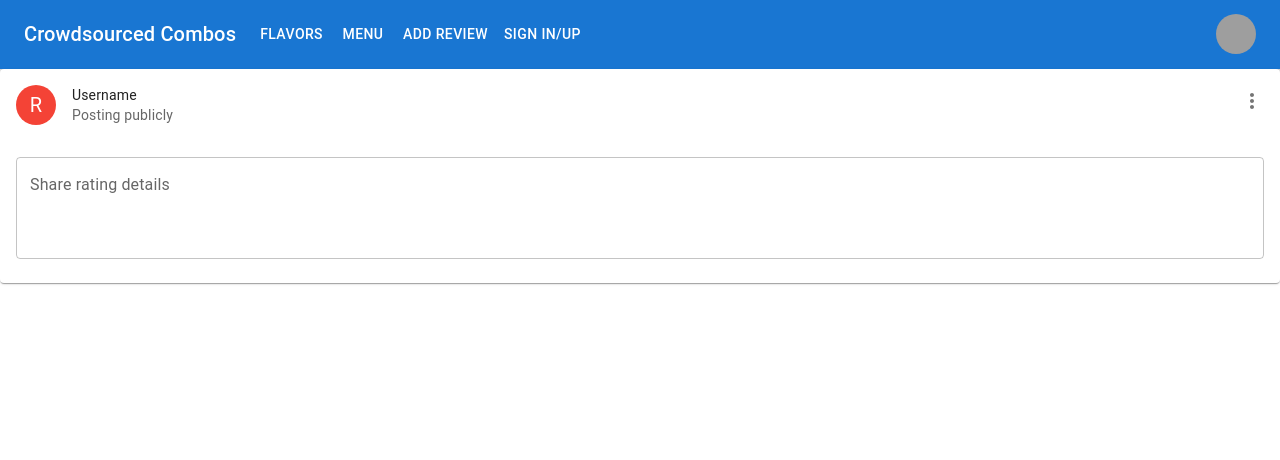
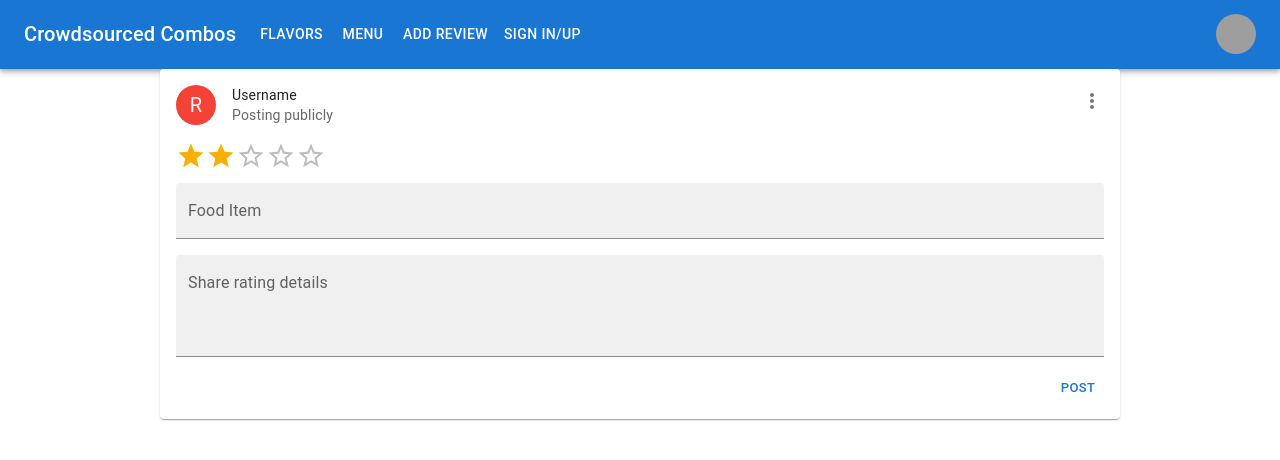
Before and after one commit to CroudsourcedCombos/main, a Next.js app in the folder frontend/: page /add-review in a window 1280 px wide. Shown: the top 460 px of the page. Built offline with nearby package versions, Linux system fonts and the light colour scheme; grey boxes are pictures that could not be loaded.

Commit message:
Right shifted the Post button on the Add Review page and cleaned up CSS

```diff
--- a/frontend/pages/add-review.js
+++ b/frontend/pages/add-review.js
@@ -5,21 +5,22 @@ import styles from "../styles/Home.module.css";
 import TextField from "@mui/material/TextField";
 import Rating from "@mui/material/Rating";
 import ResponsiveAppBar from "../components/navbar";
-import { styled } from '@mui/material/styles';
-import Card from '@mui/material/Card';
-import CardHeader from '@mui/material/CardHeader';
-import CardMedia from '@mui/material/CardMedia';
-import CardContent from '@mui/material/CardContent';
-import CardActions from '@mui/material/CardActions';
-import Collapse from '@mui/material/Collapse';
-import Avatar from '@mui/material/Avatar';
-import IconButton from '@mui/material/IconButton';
-import Typography from '@mui/material/Typography';
-import { red } from '@mui/material/colors';
-import FavoriteIcon from '@mui/icons-material/Favorite';
-import ShareIcon from '@mui/icons-material/Share';
-import ExpandMoreIcon from '@mui/icons-material/ExpandMore';
-import MoreVertIcon from '@mui/icons-material/MoreVert';
+import { styled } from "@mui/material/styles";
+import Card from "@mui/material/Card";
+import CardHeader from "@mui/material/CardHeader";
+import CardMedia from "@mui/material/CardMedia";
+import CardContent from "@mui/material/CardContent";
+import CardActions from "@mui/material/CardActions";
+import Collapse from "@mui/material/Collapse";
+import Avatar from "@mui/material/Avatar";
+import IconButton from "@mui/material/IconButton";
+import Typography from "@mui/material/Typography";
+import { red } from "@mui/material/colors";
+import FavoriteIcon from "@mui/icons-material/Favorite";
+import ShareIcon from "@mui/icons-material/Share";
+import ExpandMoreIcon from "@mui/icons-material/ExpandMore";
+import MoreVertIcon from "@mui/icons-material/MoreVert";
+import { Button } from "@mui/material";
 
 export default function AddReview() {
   const [value, setValue] = React.useState(2);
@@ -31,9 +32,9 @@ export default function AddReview() {
 
   return (
     <>
-
       <ResponsiveAppBar></ResponsiveAppBar>
-      <Card>
+      <div style={{display: 'flex', justifyContent: 'center'}}>
+        <Card style={{ width: "75%" }}>
           <CardHeader
             avatar={
               <Avatar sx={{ bgcolor: red[500] }} aria-label="recipe">
@@ -45,17 +46,39 @@ export default function AddReview() {
                 <MoreVertIcon />
               </IconButton>
             }
-
             title="Username"
             subheader="Posting publicly"
+            paddingBottom="2px"
           />
-      <CardContent>
-      {/* <div className={styles.container}>
-        <h1>Add Review</h1>
-      </div> */}
 
+          <CardContent style={{ paddingTop: "0px" }}>
+            <div>
+              <Rating
+                name="simple-controlled"
+                size="large"
+                // paddingTop="2px"
+                value={value}
+                onChange={(event, newValue) => {
+                  setValue(newValue);
+                }}
+              />
+            </div>
+            <div style={{paddingTop: '8px', paddingBottom: '8px'}}>
+              <TextField
+                id="filled-input-static"
+                label="Food Item"
+                // multiline
+                fullWidth
+                minRows={1}
+                maxRows={2}
+                reviewText={reviewText}
+                onChange={handleChange}
+                variant="filled"
+                paddingBottom="4px"
+              />
+            </div>
 
-      <div>
+            <div style={{paddingTop: '8px'}}>
               <TextField
                 id="outlined-multiline-flexible"
                 label="Share rating details"
@@ -65,10 +88,26 @@ export default function AddReview() {
                 maxRows={10}
                 reviewText={reviewText}
                 onChange={handleChange}
+                variant="filled"
+                // paddingBottom='8px'
+                // style={{padding: '10px 10px 10px 10px'}}
               />
             </div>
           </CardContent>
+          <div
+            style={{
+              display: "flex",
+              justifyContent: "flex-end",
+              paddingRight: "10px",
+              paddingBottom: "16px",
+            }}
+          >
+            <Button size="small" color="primary">
+              Post
+            </Button>
+          </div>
         </Card>
+      </div>
     </>
   );
 }
```
Lines whose indentation alone changed are shown as unchanged.
